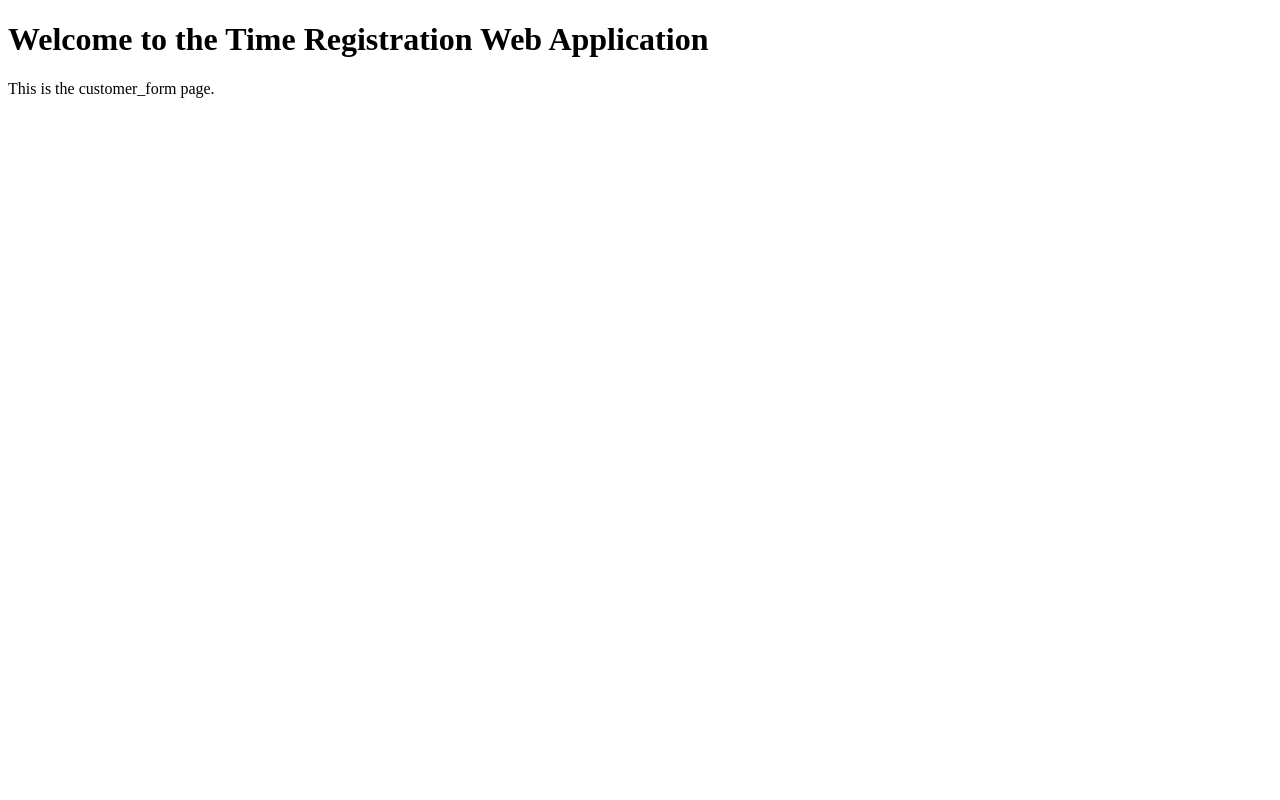
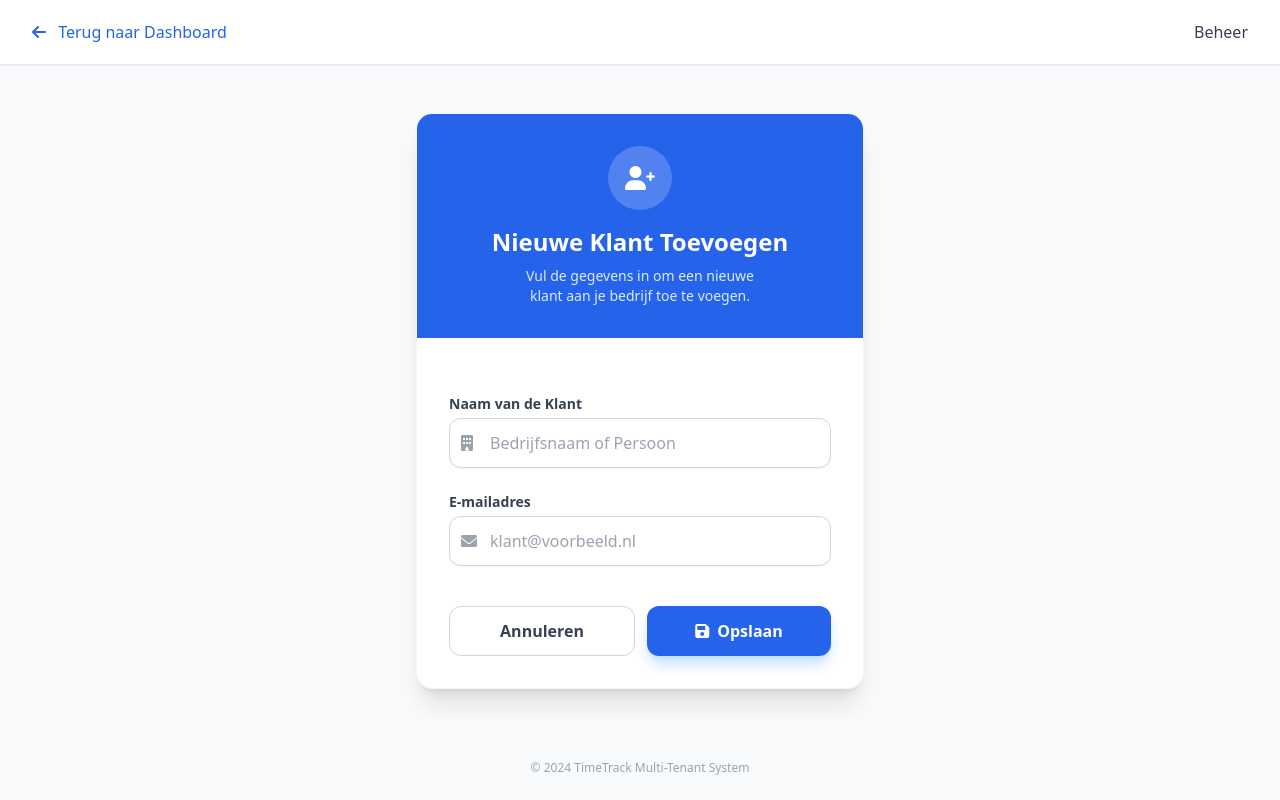
Before and after one commit to Geertvb1977/Time_registry_webversion, a Django app: page /customer/new/ in a window 1280 px wide. Run offline with Django 5.2, Linux system fonts and the light colour scheme; a user stored in the database is signed in; data comes from the database, SQL or seed files in the repository; both versions use the stored data as it was after the commit; some libraries are stand-ins or nearby versions.

Commit message:
Add new custommer page + solve auto-increment customer per company

```diff
--- a/djangoproject/time_reg_web/models.py
+++ b/djangoproject/time_reg_web/models.py
@@ -4,6 +4,7 @@ Each company (tenant) has its own set of
 users, customers, projects, and time entries.
 """
 from django.db import models
+from django.db.models import Max
 from django.contrib.auth.models import User
 from django.db.models.signals import post_save
 from django.dispatch import receiver
@@ -50,9 +51,20 @@ class UserProfile(models.Model):
 class Customer(models.Model):
     """ Model voor klanten binnen een bedrijf """
     company = models.ForeignKey(Company, on_delete=models.CASCADE, related_name='customers')
-    customer_id = models.IntegerField(unique=True)
+    customer_id = models.IntegerField()
     customer_name = models.CharField(max_length=255)
     customer_email = models.EmailField()
+
+    class Meta:
+        unique_together = ('company', 'customer_id')
+
+    def save(self, *args, **kwargs):
+        if not self.customer_id:
+            last_id = Customer.objects.filter(
+                company=self.company
+            ).aggregate(Max('customer_id'))['customer_id__max']
+            self.customer_id = (last_id or 0) + 1
+        super().save(*args, **kwargs)
 
     def __str__(self):
         return self.customer_name
--- a/djangoproject/time_reg_web/templates/dashboard/customer_form.html
+++ b/djangoproject/time_reg_web/templates/dashboard/customer_form.html
@@ -1,9 +1,84 @@
 <!DOCTYPE html>
-<html lang="en">
+<html lang="nl">
 <head>
+    <meta charset="UTF-8">
+    <meta name="viewport" content="width=device-width, initial-scale=1.0">
+    <title>Nieuwe Klant - {{ user.profile.company.name }}</title>
+    <script src="https://cdn.tailwindcss.com"></script>
+    <link rel="stylesheet" href="https://cdnjs.cloudflare.com/ajax/libs/font-awesome/6.0.0/css/all.min.css">
+</head>
+<body class="bg-gray-50 min-h-screen flex flex-col">
 
-<body>
-    <h1>Welcome to the Time Registration Web Application</h1>
-    <p>This is the customer_form page.</p>
+    <!-- Navigatiebalk -->
+    <nav class="bg-white shadow-sm border-b border-gray-200">
+        <div class="max-w-7xl mx-auto px-4 sm:px-6 lg:px-8">
+            <div class="flex justify-between h-16 text-center items-center">
+                <div class="flex items-center">
+                    <a href="/" class="text-blue-600 hover:text-blue-800 transition-colors">
+                        <i class="fas fa-arrow-left mr-2"></i> Terug naar Dashboard
+                    </a>
+                </div>
+                <div class="font-medium text-gray-700">
+                    {{ user.profile.company.name }}
+                </div>
+            </div>
+        </div>
+    </nav>
+
+    <main class="flex-grow flex items-center justify-center p-4">
+        <div class="max-w-md w-full bg-white rounded-2xl shadow-xl border border-gray-100 overflow-hidden">
+            <div class="p-8 bg-blue-600 text-white text-center">
+                <div class="inline-flex items-center justify-center w-16 h-16 bg-white/20 rounded-full mb-4">
+                    <i class="fas fa-user-plus text-2xl"></i>
+                </div>
+                <h1 class="text-2xl font-bold">Nieuwe Klant Toevoegen</h1>
+                <p class="text-blue-100 mt-2 text-sm text-balance">Vul de gegevens in om een nieuwe klant aan je bedrijf toe te voegen.</p>
+            </div>
+
+            <form method="POST" class="p-8 space-y-6">
+                {% csrf_token %}
+
+                <!-- Klant Naam -->
+                <div>
+                    <label for="id_customer_name" class="block text-sm font-semibold text-gray-700 mb-1">Naam van de Klant</label>
+                    <div class="relative">
+                        <div class="absolute inset-y-0 left-0 pl-3 flex items-center pointer-events-none text-gray-400">
+                            <i class="fas fa-building"></i>
+                        </div>
+                        <input type="text" name="customer_name" id="id_customer_name" required
+                            class="block w-full pl-10 pr-3 py-3 border border-gray-300 rounded-xl shadow-sm focus:ring-2 focus:ring-blue-500 focus:border-blue-500 transition-all outline-none"
+                            placeholder="Bedrijfsnaam of Persoon">
+                    </div>
+                </div>
+
+                <!-- E-mail -->
+                <div>
+                    <label for="id_customer_email" class="block text-sm font-semibold text-gray-700 mb-1">E-mailadres</label>
+                    <div class="relative">
+                        <div class="absolute inset-y-0 left-0 pl-3 flex items-center pointer-events-none text-gray-400">
+                            <i class="fas fa-envelope"></i>
+                        </div>
+                        <input type="email" name="customer_email" id="id_customer_email" required
+                            class="block w-full pl-10 pr-3 py-3 border border-gray-300 rounded-xl shadow-sm focus:ring-2 focus:ring-blue-500 focus:border-blue-500 transition-all outline-none"
+                            placeholder="klant@voorbeeld.nl">
+                    </div>
+                </div>
+
+                <div class="pt-4 flex space-x-3">
+                    <a href="/" class="flex-1 text-center py-3 px-4 border border-gray-300 text-gray-700 font-bold rounded-xl hover:bg-gray-50 transition-colors">
+                        Annuleren
+                    </a>
+                    <button type="submit" class="flex-1 bg-blue-600 text-white py-3 px-4 rounded-xl font-bold hover:bg-blue-700 shadow-lg shadow-blue-200 transition-all flex items-center justify-center">
+                        <i class="fas fa-save mr-2"></i> Opslaan
+                    </button>
+                </div>
+            </form>
+        </div>
+    </main>
+
+    <footer class="p-6 text-center text-gray-400 text-xs">
+        &copy; 2024 TimeTrack Multi-Tenant System
+    </footer>
+
 </body>
 </html>
--- a/djangoproject/time_reg_web/views.py
+++ b/djangoproject/time_reg_web/views.py
@@ -36,7 +36,7 @@ class DashboardView(TenantObjectMixin, ListView):
 class CustomerCreateView(TenantObjectMixin, CreateView):
     model = Customer
     # Gebaseerd op jouw models.py: customer_name, customer_id, customer_email
-    fields = ['customer_id', 'customer_name', 'customer_email']
+    fields = ['customer_name', 'customer_email']
     template_name = 'dashboard/customer_form.html'
     success_url = '/'
 
```
Also changed, not shown: djangoproject/db.sqlite3, djangoproject/time_reg_web/migrations/0002_alter_customer_customer_id_and_more.py (added).
